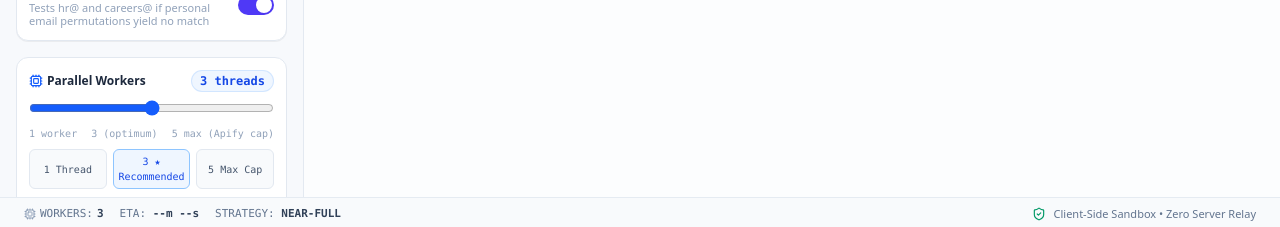
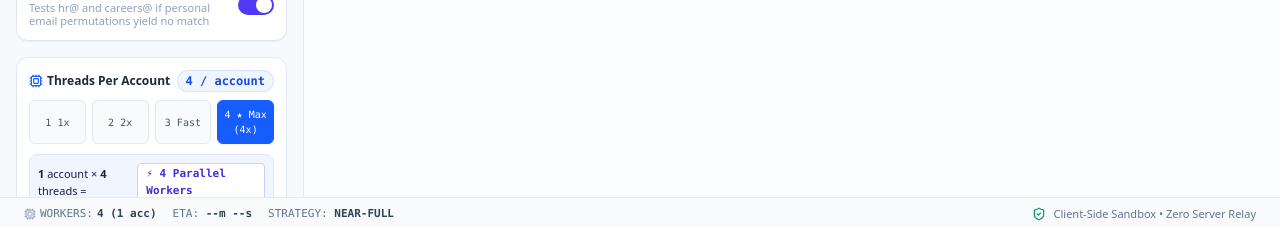
Before and after one commit to itsrohanpatel/emailfinder, a React (Vite) app: page / in a window 1280 px wide. Shown: the part 570-797 px from the top of the page. Built offline with nearby package versions, Linux system fonts and the light colour scheme; no server answers.

Commit message:
feat(concurrency): scale parallel workers across multiple accounts (24 workers for 6 keys)

```diff
--- a/scripts/cloud_verify.cjs
+++ b/scripts/cloud_verify.cjs
@@ -14,6 +14,7 @@ const keyStrategy = process.env.INPUT_KEY_STRATEGY || 'round_robin';
 const datasetId = process.env.INPUT_DATASET_ID || '';
 const resultsDatasetId = process.env.INPUT_RESULTS_DATASET_ID || '';
 const enableRoleFallback = (process.env.INPUT_ENABLE_ROLE_FALLBACK || 'true').toLowerCase() !== 'false';
+const threadsPerAccount = Math.min(4, Math.max(1, parseInt(process.env.INPUT_THREADS_PER_ACCOUNT || '4')));
 
 const keys = rawKeys
   .split(';')
@@ -264,10 +265,10 @@ async function run() {
   }
 
   const queue = contacts.map((c, idx) => ({ ...c, originalIndex: idx }));
-  const WORKERS_PER_KEY = 2; // Strict cap of 2 concurrent workers per Apify account (prevents ever hitting 5 cap)
-  const concurrency = Math.min(keys.length * WORKERS_PER_KEY, 12);
+  const WORKERS_PER_KEY = threadsPerAccount;
+  const concurrency = Math.min(keys.length * WORKERS_PER_KEY, 32);
 
-  console.log(`[Cloud Runner] Starting verification pool with ${concurrency} parallel workers (${WORKERS_PER_KEY} per Apify account)...`);
+  console.log(`[Cloud Runner] Starting verification pool with ${concurrency} parallel workers (${WORKERS_PER_KEY} per Apify account across ${keys.length} accounts)...`);
 
   async function worker(workerId) {
     let currentToken = getNextKey(workerId);
--- a/src/App.tsx
+++ b/src/App.tsx
@@ -21,8 +21,27 @@ function formatRemainingTime(seconds: number | null, isProcessing: boolean): str
 }
 
 function AppContent() {
-  const { isProcessing, isCloudRunning, isPaused, contacts, estimatedRemainingSec, toasts, dismissToast, settings } =
-    useAppStore();
+  const {
+    isProcessing,
+    isCloudRunning,
+    isPaused,
+    contacts,
+    estimatedRemainingSec,
+    apiKeys,
+    toasts,
+    dismissToast,
+    settings,
+  } = useAppStore();
+
+  const activeKeyCount = Math.max(
+    1,
+    (apiKeys || []).filter(k => k.status === 'active' || k.status === 'unchecked').length
+  );
+  const threadsPerKey = Math.min(4, Math.max(1, settings.threadsPerAccount ?? 4));
+  const effectiveWorkers =
+    settings.keyStrategy === 'round_robin'
+      ? activeKeyCount * threadsPerKey
+      : threadsPerKey;
   const [activeTab, setActiveTab] = useState<'single' | 'bulk'>(() => {
     try {
       const saved = localStorage.getItem('veriflow_active_tab_v1');
@@ -184,7 +203,12 @@ function AppContent() {
         <div className="flex gap-4 text-[11px] font-mono text-slate-500">
           <span className="flex items-center gap-1">
             <Cpu className="w-3 h-3 text-slate-400" />
-            WORKERS: <b className="text-slate-700">{isCloudRunning ? 'Cloud Pool' : settings.concurrency}</b>
+            WORKERS:{' '}
+            <b className="text-slate-700">
+              {isCloudRunning
+                ? `Cloud (${Math.min(activeKeyCount * threadsPerKey, 32)})`
+                : `${effectiveWorkers} (${activeKeyCount} acc${activeKeyCount > 1 ? 's' : ''})`}
+            </b>
           </span>
           <span>
             ETA:{' '}
--- a/src/Store.tsx
+++ b/src/Store.tsx
@@ -145,14 +145,12 @@ function loadInitialSettings(): Settings {
     if (raw) {
       const parsed = JSON.parse(raw);
       if (parsed && typeof parsed.concurrency === 'number') {
-        // Migrate legacy 10 or excessive concurrency to safe Apify cap 3
-        const safeConcurrency =
-          parsed.concurrency > 5 || parsed.concurrency === 10
-            ? 3
-            : Math.max(1, parsed.concurrency);
+        const threadsPerAccount = Math.min(4, Math.max(1, parsed.threadsPerAccount ?? 4));
+        const safeConcurrency = Math.min(32, Math.max(1, parsed.concurrency ?? 12));
 
         return {
           concurrency: safeConcurrency,
+          threadsPerAccount,
           delayMs: Math.max(0, parsed.delayMs ?? 300),
           reverifyAll: Boolean(parsed.reverifyAll),
           enableDnsPreCheck: parsed.enableDnsPreCheck ?? true,
@@ -170,7 +168,8 @@ function loadInitialSettings(): Settings {
   }
 
   return {
-    concurrency: 3,
+    concurrency: 12,
+    threadsPerAccount: 4,
     delayMs: 300,
     reverifyAll: false,
     enableDnsPreCheck: true,
@@ -424,11 +423,14 @@ export function AppProvider({ children }: { children: React.ReactNode }) {
 
   const roundRobinKeyIndexRef = useRef<number>(0);
 
-  const getNextActiveKey = useCallback((): ApiKey | null => {
+  const getNextActiveKey = useCallback((workerId?: number): ApiKey | null => {
     const active = keysRef.current.filter(k => k.status === 'active' || k.status === 'unchecked');
     if (active.length === 0) return null;
 
     if (settings.keyStrategy === 'round_robin') {
+      if (workerId !== undefined) {
+        return active[workerId % active.length];
+      }
       const idx = Math.abs(roundRobinKeyIndexRef.current++) % active.length;
       return active[idx];
     } else {
@@ -479,7 +481,7 @@ export function AppProvider({ children }: { children: React.ReactNode }) {
     const startTime = Date.now();
     activeWorkersRef.current = 0;
 
-    const worker = async () => {
+    const worker = async (workerId: number = 0) => {
       activeWorkersRef.current++;
 
       try {
@@ -596,11 +598,11 @@ export function AppProvider({ children }: { children: React.ReactNode }) {
               let candidateDone = false;
 
               while (retries < 5 && !candidateDone && runIdRef.current === currentRunId) {
-                const activeKey = getNextActiveKey();
+                const activeKey = getNextActiveKey(workerId);
                 if (!activeKey) {
                   // Wait up to 2 seconds before pausing in case key availability updates
                   await new Promise(r => setTimeout(r, 1500));
-                  const retryKey = getNextActiveKey();
+                  const retryKey = getNextActiveKey(workerId);
                   if (!retryKey && runIdRef.current === currentRunId) {
                     runIdRef.current++;
                     setIsPaused(true);
@@ -730,7 +732,7 @@ export function AppProvider({ children }: { children: React.ReactNode }) {
                 let roleDone = false;
 
                 while (roleRetries < 5 && !roleDone && runIdRef.current === currentRunId) {
-                  const activeKey = getNextActiveKey();
+                  const activeKey = getNextActiveKey(workerId);
                   if (!activeKey) break;
 
                   const res = await verifyEmails(activeKey.token, [roleEmail]);
@@ -848,15 +850,17 @@ export function AppProvider({ children }: { children: React.ReactNode }) {
       1,
       keysRef.current.filter(k => k.status === 'active' || k.status === 'unchecked').length
     );
-    // Respect user-configured concurrency while optimizing workers per active key
+    const threadsPerKey = Math.min(4, Math.max(1, settings.threadsPerAccount ?? 4));
+
+    // When round-robin is active, scale total parallel workers across all active accounts (e.g. 6 accounts * 4 threads = 24 workers)
     const safeWorkerLimit =
       settings.keyStrategy === 'round_robin'
-        ? Math.min(settings.concurrency || 3, activeKeyCount * 3)
-        : settings.concurrency;
+        ? Math.min(activeKeyCount * threadsPerKey, 32)
+        : Math.min(threadsPerKey, 4);
 
     const workerCount = Math.min(safeWorkerLimit, pendingIds.length);
     for (let i = 0; i < workerCount; i++) {
-      worker();
+      worker(i);
     }
   }, [
     contacts,
--- a/src/components/Controls.tsx
+++ b/src/components/Controls.tsx
@@ -200,6 +200,7 @@ export function Controls() {
               pattern_mode: settings.patternMode,
               key_strategy: settings.keyStrategy,
               enable_role_fallback: String(settings.enableRoleFallback !== false),
+              threads_per_account: String(settings.threadsPerAccount || 4),
             },
           }),
         }
--- a/src/components/Settings.tsx
+++ b/src/components/Settings.tsx
@@ -8,9 +8,18 @@ export function SettingsPanel() {
     settings,
     setSettings,
     isProcessing,
+    apiKeys,
     learnedDomainsCount,
     clearDomainCache,
   } = useAppStore();
+
+  const activeKeyCount = Math.max(
+    1,
+    (apiKeys || []).filter(k => k.status === 'active' || k.status === 'unchecked').length
+  );
+  const threadsPerKey = Math.min(4, Math.max(1, settings.threadsPerAccount ?? 4));
+  const totalEffectiveWorkers =
+    settings.keyStrategy === 'round_robin' ? activeKeyCount * threadsPerKey : threadsPerKey;
 
   return (
     <section>
@@ -102,55 +111,54 @@ export function SettingsPanel() {
           </button>
         </div>
 
-        {/* Concurrency Slider */}
+        {/* Multi-Account Parallel Concurrency */}
         <div className="bg-white p-3 rounded-xl border border-slate-200 shadow-2xs">
           <div className="flex justify-between items-center mb-1.5">
             <label className="text-xs font-semibold text-slate-800 flex items-center gap-1">
               <Cpu className="w-3.5 h-3.5 text-blue-600" />
-              <span>Parallel Workers</span>
+              <span>Threads Per Account</span>
             </label>
             <span className="text-xs font-mono font-bold text-blue-700 bg-blue-50 px-2 py-0.5 rounded-full border border-blue-200/60 tabular-nums">
-              {settings.concurrency} {settings.concurrency === 1 ? 'thread' : 'threads'}
+              {threadsPerKey} / account
             </span>
           </div>
-          <input
-            type="range"
-            className="w-full accent-blue-600 cursor-pointer"
-            value={Math.min(5, settings.concurrency)}
-            min="1"
-            max="5"
-            disabled={isProcessing}
-            onChange={e =>
-              setSettings(s => ({
-                ...s,
-                concurrency: Math.min(5, Math.max(1, parseInt(e.target.value) || 1)),
-              }))
-            }
-          />
-          <div className="flex justify-between text-[10px] text-slate-400 font-mono mt-1">
-            <span>1 worker</span>
-            <span>3 (optimum)</span>
-            <span>5 max (Apify cap)</span>
-          </div>
-          <div className="flex gap-1.5 mt-2">
-            {[1, 3, 5].map(cnt => (
+
+          <div className="grid grid-cols-4 gap-1.5 mt-2">
+            {[1, 2, 3, 4].map(cnt => (
               <button
                 key={cnt}
                 type="button"
                 disabled={isProcessing}
-                onClick={() => setSettings(s => ({ ...s, concurrency: cnt }))}
-                className={`flex-1 py-1 rounded-md text-[10px] font-mono font-medium border transition-all cursor-pointer ${
-                  settings.concurrency === cnt
-                    ? 'bg-blue-50 text-blue-700 border-blue-300 font-bold'
+                onClick={() =>
+                  setSettings(s => ({
+                    ...s,
+                    threadsPerAccount: cnt,
+                    concurrency: activeKeyCount * cnt,
+                  }))
+                }
+                className={`py-1.5 rounded-md text-[10px] font-mono font-medium border transition-all cursor-pointer text-center ${
+                  threadsPerKey === cnt
+                    ? 'bg-blue-600 text-white border-blue-600 font-bold shadow-xs'
                     : 'bg-slate-50 text-slate-600 border-slate-200 hover:bg-slate-100'
                 }`}
               >
-                {cnt} {cnt === 3 ? '★ Recommended' : cnt === 5 ? 'Max Cap' : 'Thread'}
+                {cnt} {cnt === 4 ? '★ Max (4x)' : cnt === 3 ? 'Fast' : `${cnt}x`}
               </button>
             ))}
           </div>
+
+          {/* Live Multiplier Badge */}
+          <div className="mt-2.5 p-2 rounded-lg bg-indigo-50/80 border border-indigo-100 flex items-center justify-between text-[11px]">
+            <span className="text-indigo-950 font-medium">
+              <b>{activeKeyCount}</b> account{activeKeyCount > 1 ? 's' : ''} × <b>{threadsPerKey}</b> threads =
+            </span>
+            <span className="font-mono font-bold text-indigo-700 bg-white px-2 py-0.5 rounded border border-indigo-200 shadow-2xs">
+              ⚡ {totalEffectiveWorkers} Parallel Workers
+            </span>
+          </div>
+
           <span className="text-[10px] text-slate-400 mt-1.5 block leading-tight">
-            Apify enforces a 5 concurrent run cap. 3 threads prevents 429 rate limits and runs with zero stalls.
+            Apify enforces a 5 concurrent run cap per account. Running 4 threads per account utilizes 80% capacity safely across all keys with zero rate limits.
           </span>
         </div>
 
--- a/src/types.ts
+++ b/src/types.ts
@@ -39,6 +39,7 @@ export interface Settings {
   keyStrategy: 'failover' | 'round_robin';
   executionTarget: 'local' | 'github_cloud';
   enableRoleFallback?: boolean;
+  threadsPerAccount?: number;
   githubToken?: string;
   githubRepo?: string;
 }
```
